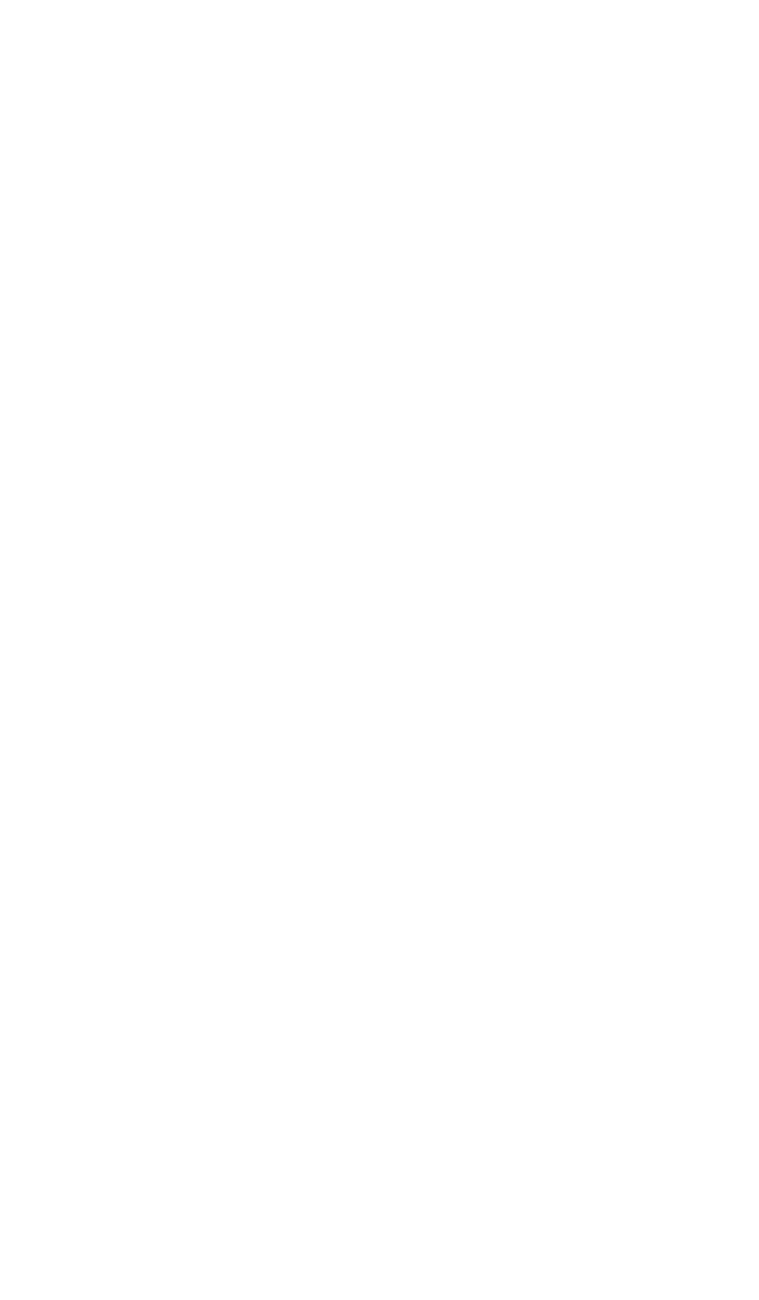
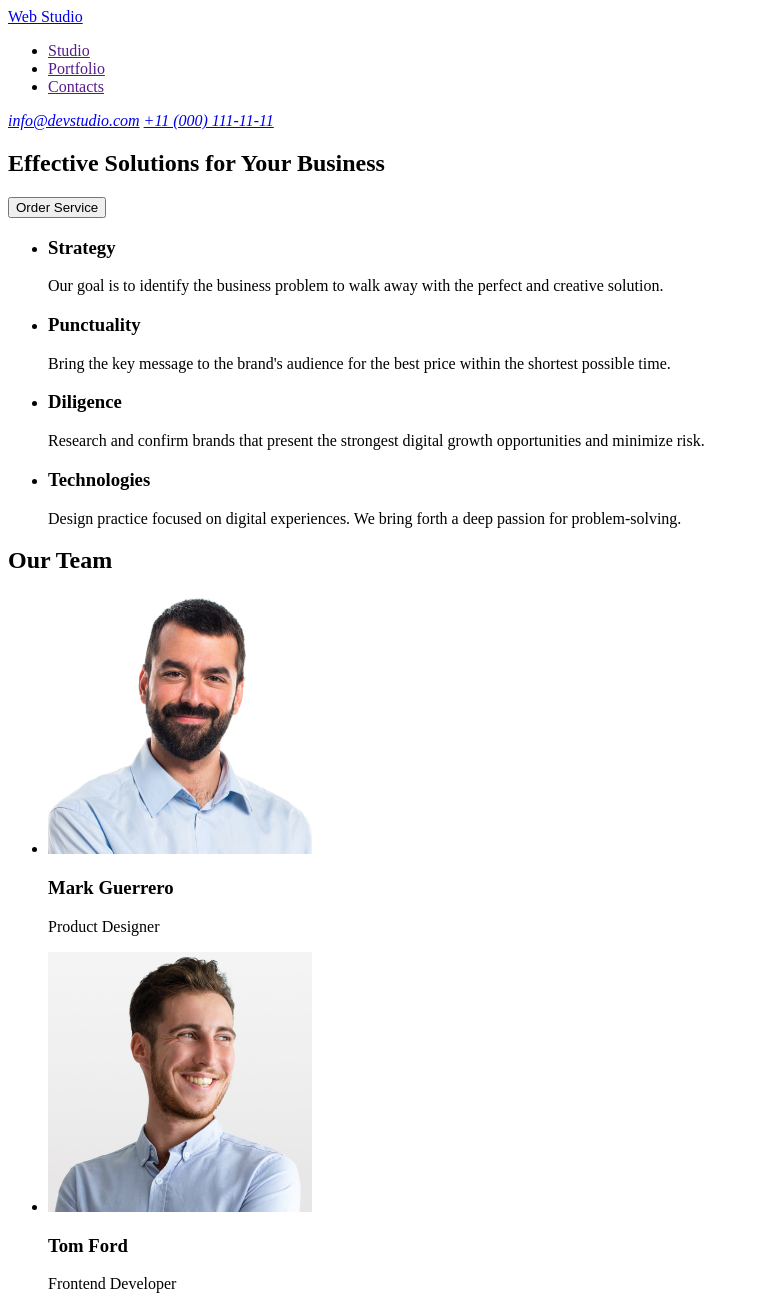
Before and after one commit to Devid-Hainal/goit-markup-hw-01, a plain HTML site: page index.html in a window 1280 px wide. Shown: the top 1300 px of the page, without its empty margins (0-759 px from the left). Before the commit the page ends 800 px from the top, so only its background shows below. Drawn offline with Linux system fonts and the light colour scheme.

Commit message:
HTML-marking

```diff
--- a/index.html
+++ b/index.html
@@ -1,11 +1,116 @@
 <!DOCTYPE html>
 <html lang="en">
-<head>
-    <meta charset="UTF-8">
-    <meta name="viewport" content="width=device-width, initial-scale=1.0">
+  <head>
+    <meta charset="UTF-8" />
+    <meta name="viewport" content="width=device-width, initial-scale=1.0" />
     <title>Document</title>
-</head>
-<body>
-
-</body>
+  </head>
+  <body>
+    <header>
+      <a href="/images/">Web Studio</a>
+      <nav>
+        <ul>
+          <li><a href="">Studio</a></li>
+          <li><a href="">Portfolio</a></li>
+          <li><a href="">Contacts</a></li>
+        </ul>
+      </nav>
+      <address>
+        <a href="mailto:info@devstudio.com">info@devstudio.com</a>
+        <a href="tel:+11000111-11-11">+11 (000) 111-11-11</a>
+      </address>
+    </header>
+    <main>
+      <section>
+        <h1>Effective Solutions for Your Business</h1>
+        <button type="button">Order Service</button>
+      </section>
+      <section>
+        <ul>
+          <li>
+            <h3>Strategy</h3>
+            <p>
+              Our goal is to identify the business problem to walk away with the
+              perfect and creative solution.
+            </p>
+          </li>
+          <li>
+            <h3>Punctuality</h3>
+            <p>
+              Bring the key message to the brand's audience for the best price
+              within the shortest possible time.
+            </p>
+          </li>
+          <li>
+            <h3>Diligence</h3>
+            <p>
+              Research and confirm brands that present the strongest digital
+              growth opportunities and minimize risk.
+            </p>
+          </li>
+          <li>
+            <h3>Technologies</h3>
+            <p>
+              Design practice focused on digital experiences. We bring forth a
+              deep passion for problem-solving.
+            </p>
+          </li>
+        </ul>
+      </section>
+      <section>
+        <h2>Our Team</h2>
+        <ul>
+          <li>
+            <img
+              src="./images/mark-guerrero.jpg"
+              alt="mark-guerrero"
+              width="264"
+              height="260"
+            />
+            <h3>Mark Guerrero</h3>
+            <p>Product Designer</p>
+          </li>
+          <li>
+            <img
+              src="./images/tom-ford.jpg"
+              alt="tom-ford"
+              width="264"
+              height="260"
+            />
+            <h3>Tom Ford</h3>
+            <p>Frontend Developer</p>
+          </li>
+          <li>
+            <img
+              src="./images/camila-garcia.jpg"
+              alt="amila-garcia"
+              width="264"
+              height="260"
+            />
+            <h3>Camila Garcia</h3>
+            <p>Marketing</p>
+          </li>
+          <li>
+            <img
+              src="./images/daniel-wilson.jpg"
+              alt="daniel-wilson"
+              width="264"
+              height="260"
+            />
+            <h3>Daniel Wilson</h3>
+            <p>UI Designer</p>
+          </li>
+        </ul>
+      </section>
+    </main>
+    <footer>
+      <section>
+        <h2>Web Studio</h2>
+        <p>
+          Increase the flow of customers and sales for your business with
+          digital marketing & growth solutions.
+        </p>
+      </section>
+    </footer>
+  </body>
 </html>
```
Also changed, not shown: prettierrc.json (added, +11 -0 lines), images/camila-garcia.jpg (added), images/daniel-wilson.jpg (added), images/mark-guerrero.jpg (added), images/tom-ford.jpg (added).
